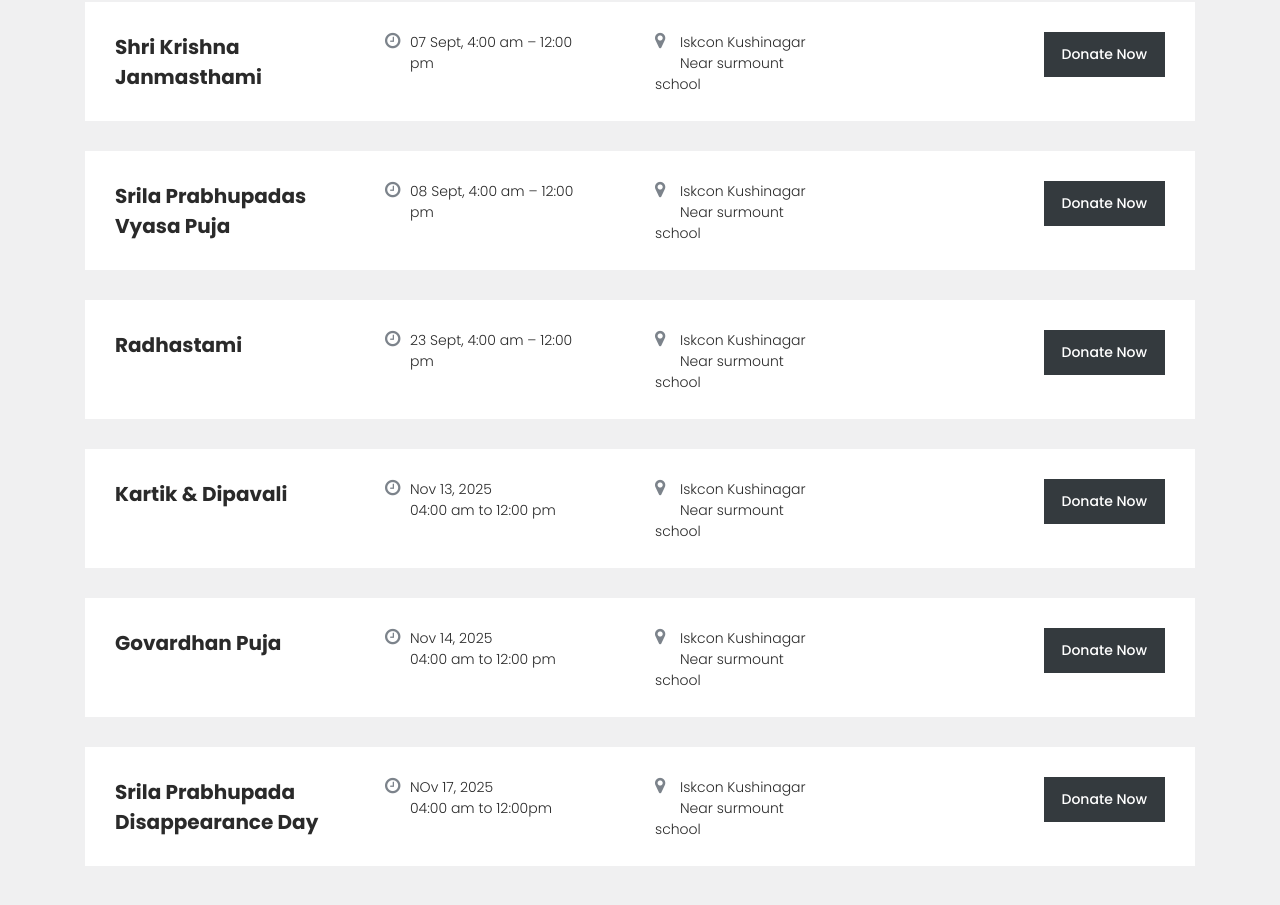
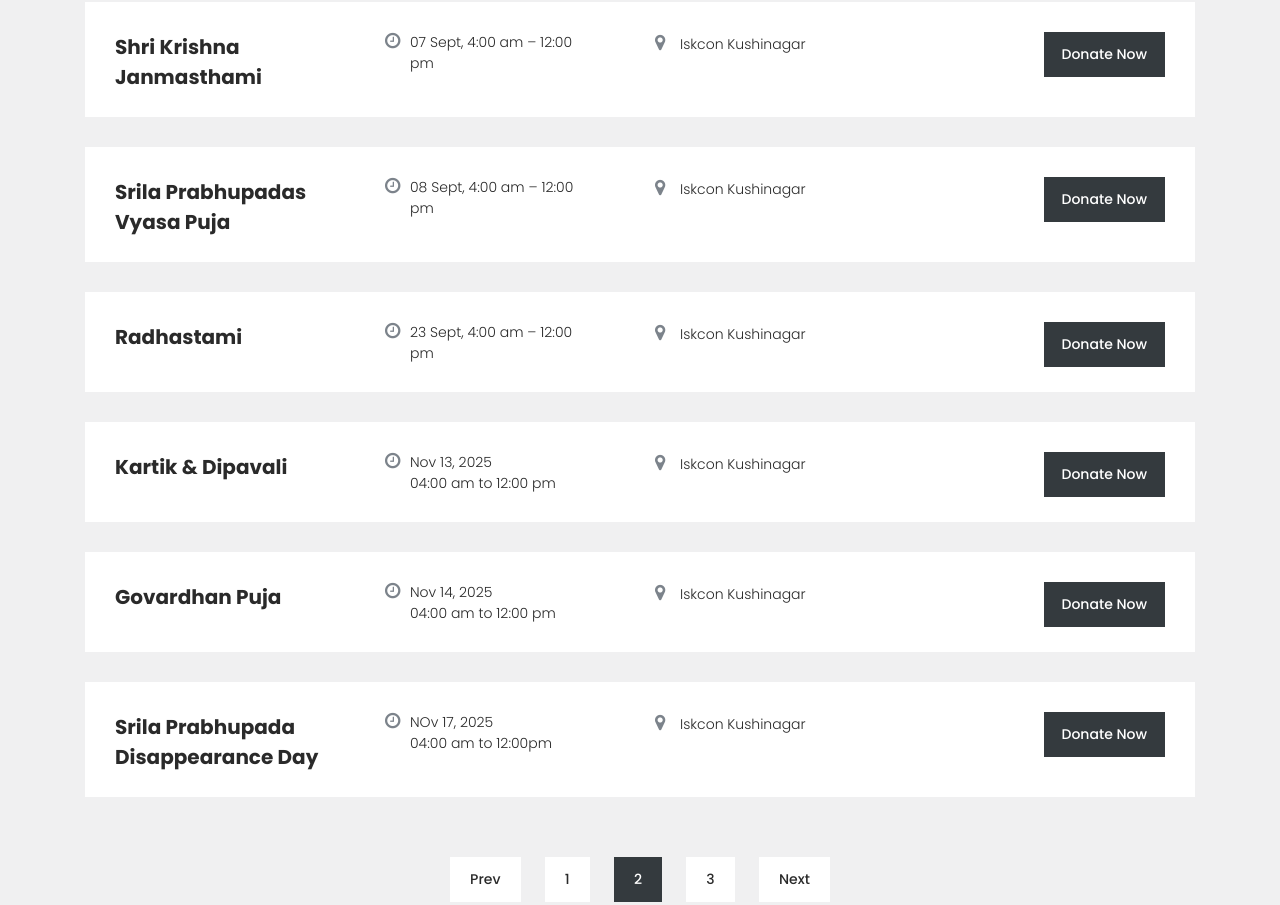
Before and after one commit to sniskconnoida/websiteiskcon, a plain HTML site: page event-details.html in a window 1280 px wide. Shown: the part 519-1424 px from the top of the page. Drawn offline with Linux system fonts and the light colour scheme.

Commit message:
Add files via upload

```diff
--- a/event-details.html
+++ b/event-details.html
@@ -142,7 +142,7 @@
                                     <div class="time"><span><i class="fa fa-clock-o"></i> 07 Sept, 4:00 am – 12:00 pm</span></div>
                                 </div>
                                 <div class="col-lg-3">
-                                    <div class="place"><span><i class="fa fa-map-marker"></i>Iskcon Kushinagar <br>Near surmount school</span></div>
+                                    <div class="place"><span><i class="fa fa-map-marker"></i>Iskcon Kushinagar <br> </span></div>
                                 </div>
                                 <div class="col-lg-3">
                                     <div class="main-dark-button">
@@ -163,7 +163,7 @@
                                     <div class="time"><span><i class="fa fa-clock-o"></i> 08 Sept, 4:00 am – 12:00 pm</span></div>
                                 </div>
                                 <div class="col-lg-3">
-                                    <div class="place"><span><i class="fa fa-map-marker"></i>Iskcon Kushinagar <br>Near surmount school</span></div>
+                                    <div class="place"><span><i class="fa fa-map-marker"></i>Iskcon Kushinagar <br> </span></div>
                                 </div>
                                 <div class="col-lg-3">
                                     <div class="main-dark-button">
@@ -184,7 +184,7 @@
                                     <div class="time"><span><i class="fa fa-clock-o"></i> 23 Sept, 4:00 am – 12:00 pm</span></div>
                                 </div>
                                 <div class="col-lg-3">
-                                    <div class="place"><span><i class="fa fa-map-marker"></i>Iskcon Kushinagar <br>Near surmount school</span></div>
+                                    <div class="place"><span><i class="fa fa-map-marker"></i>Iskcon Kushinagar <br> </span></div>
                                 </div>
                                 <div class="col-lg-3">
                                     <div class="main-dark-button">
@@ -205,7 +205,7 @@
                                     <div class="time"><span><i class="fa fa-clock-o"></i> Nov 13, 2025<br>04:00 am to 12:00 pm</span></div>
                                 </div>
                                 <div class="col-lg-3">
-                                    <div class="place"><span><i class="fa fa-map-marker"></i>Iskcon Kushinagar <br>Near surmount school</span></div>
+                                    <div class="place"><span><i class="fa fa-map-marker"></i>Iskcon Kushinagar <br> </span></div>
                                 </div>
                                 <div class="col-lg-3">
                                     <div class="main-dark-button">
@@ -226,7 +226,7 @@
                                     <div class="time"><span><i class="fa fa-clock-o"></i> Nov 14, 2025<br>04:00 am to 12:00 pm</span></div>
                                 </div>
                                 <div class="col-lg-3">
-                                    <div class="place"><span><i class="fa fa-map-marker"></i>Iskcon Kushinagar <br>Near surmount school</span></div>
+                                    <div class="place"><span><i class="fa fa-map-marker"></i>Iskcon Kushinagar <br> </span></div>
                                 </div>
                                 <div class="col-lg-3">
                                     <div class="main-dark-button">
@@ -247,7 +247,7 @@
                                     <div class="time"><span><i class="fa fa-clock-o"></i> NOv 17, 2025<br>04:00 am to 12:00pm</span></div>
                                 </div>
                                 <div class="col-lg-3">
-                                    <div class="place"><span><i class="fa fa-map-marker"></i>Iskcon Kushinagar <br>Near surmount school</span></div>
+                                    <div class="place"><span><i class="fa fa-map-marker"></i>Iskcon Kushinagar <br> </span></div>
                                 </div>
                                 <div class="col-lg-3">
                                     <div class="main-dark-button">
```
